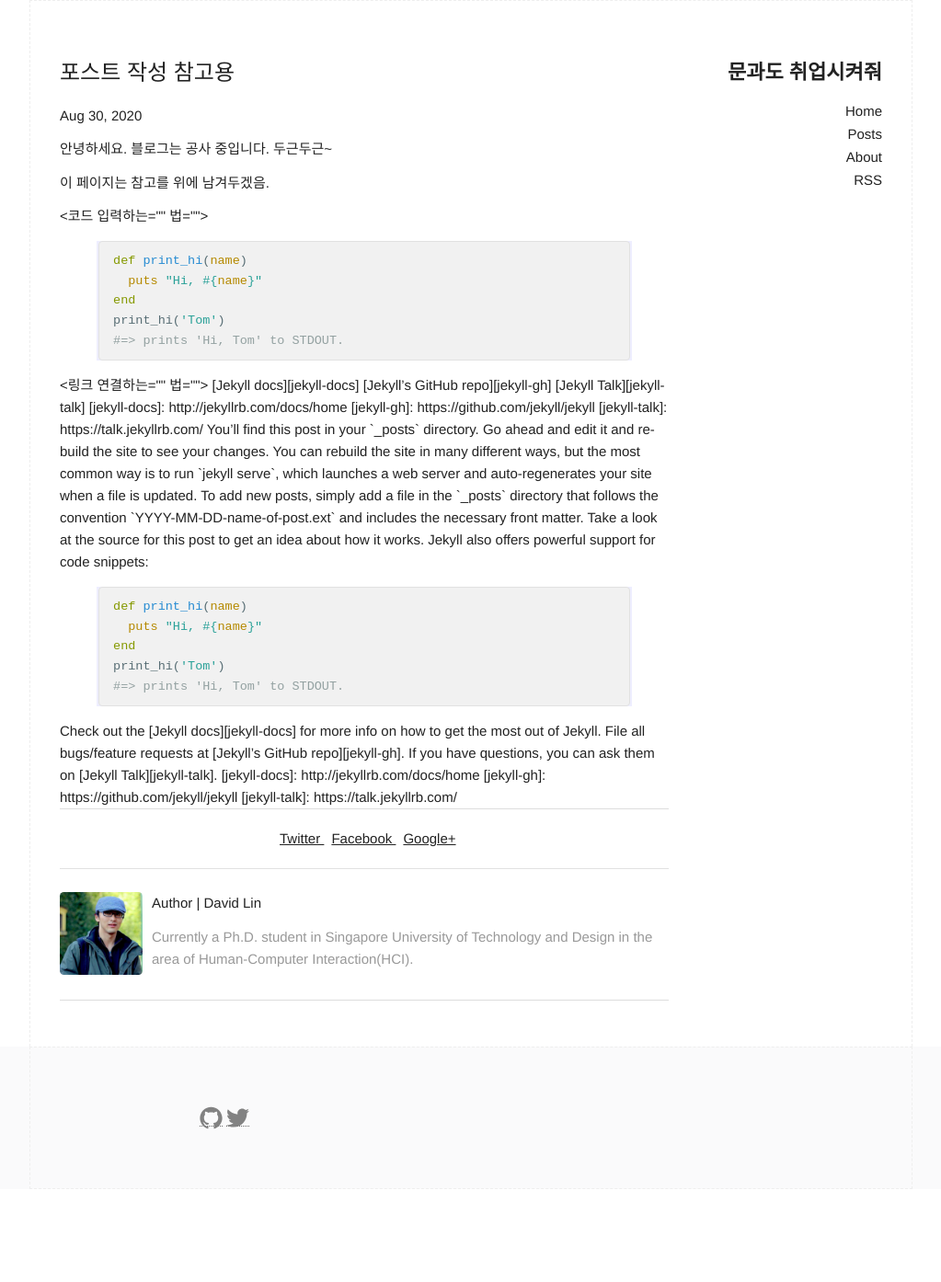
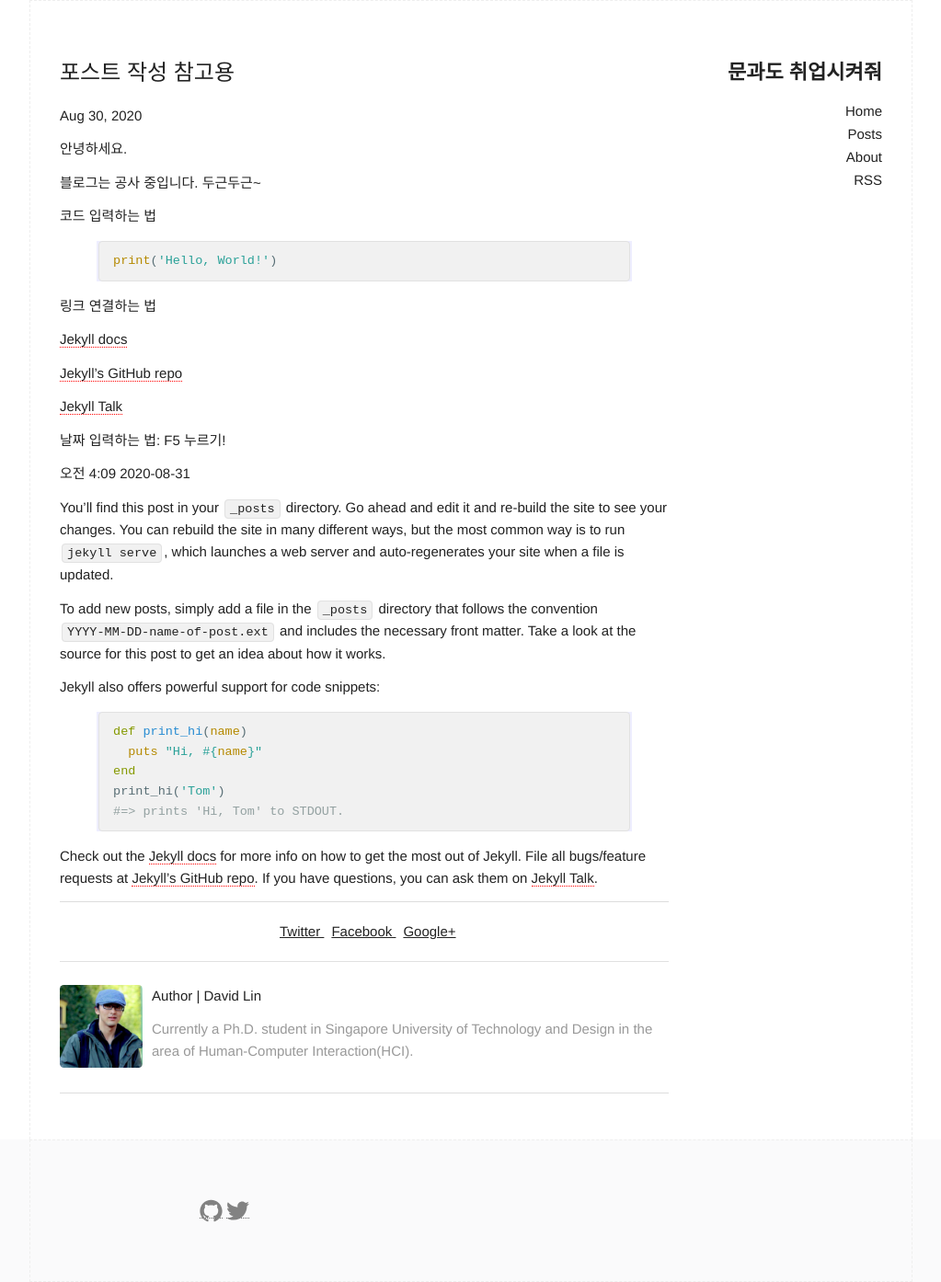
Before and after one commit to cuza22/cuza22.github.io, a Jekyll site: the page built from _posts/2011-06-19-welcome-to-jekyll.markdown, in a window 1280 px wide. Shown: the whole page at 92% size, without its empty margins (128-1151 px from the left). Built offline with Jekyll 4.4.1, drawn with Linux system fonts in a browser that asks for light colours; before the commit the page ends 1293 px from its top, so only the background shows below that.

Commit message:
Change Theme2

```diff
--- a/_posts/2020-08-31-포스팅1.markdown
+++ b/_posts/2011-06-19-welcome-to-jekyll.markdown
@@ -5,27 +5,30 @@
 categories: announcements
 ---
 안녕하세요.
+
 블로그는 공사 중입니다. 두근두근~
 
-이 페이지는 참고를 위에 남겨두겠음.
+코드 입력하는 법
 
-<코드 입력하는 법>
 {% highlight ruby %}
-def print_hi(name)
-  puts "Hi, #{name}"
-end
-print_hi('Tom')
-#=> prints 'Hi, Tom' to STDOUT.
+print('Hello, World!')
 {% endhighlight %}
 
-<링크 연결하는 법>
+링크 연결하는 법
+
 [Jekyll docs][jekyll-docs]
+
 [Jekyll’s GitHub repo][jekyll-gh]
+
 [Jekyll Talk][jekyll-talk]
 
 [jekyll-docs]: http://jekyllrb.com/docs/home
 [jekyll-gh]:   https://github.com/jekyll/jekyll
 [jekyll-talk]: https://talk.jekyllrb.com/
+
+날짜 입력하는 법: F5 누르기!
+
+오전 4:09 2020-08-31
 
 <!--description-->
 
```
Also changed, not shown: Gemfile (+9 -0 lines), _posts/2020-08-31-블로그는-공사중.markdown (deleted, +0 -31 lines), index.html (+62 -1 lines), Gemfile.lock (added).
